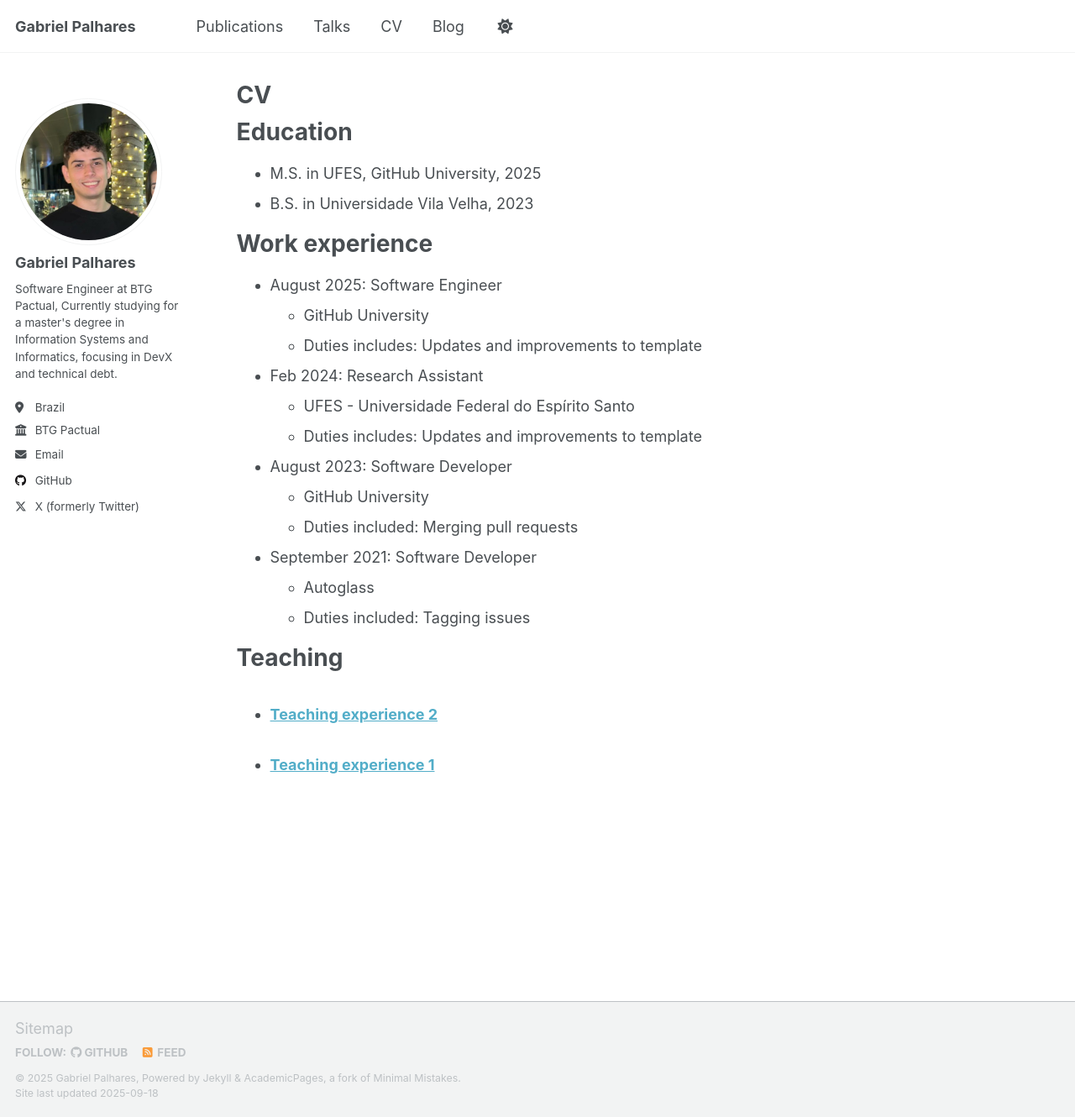
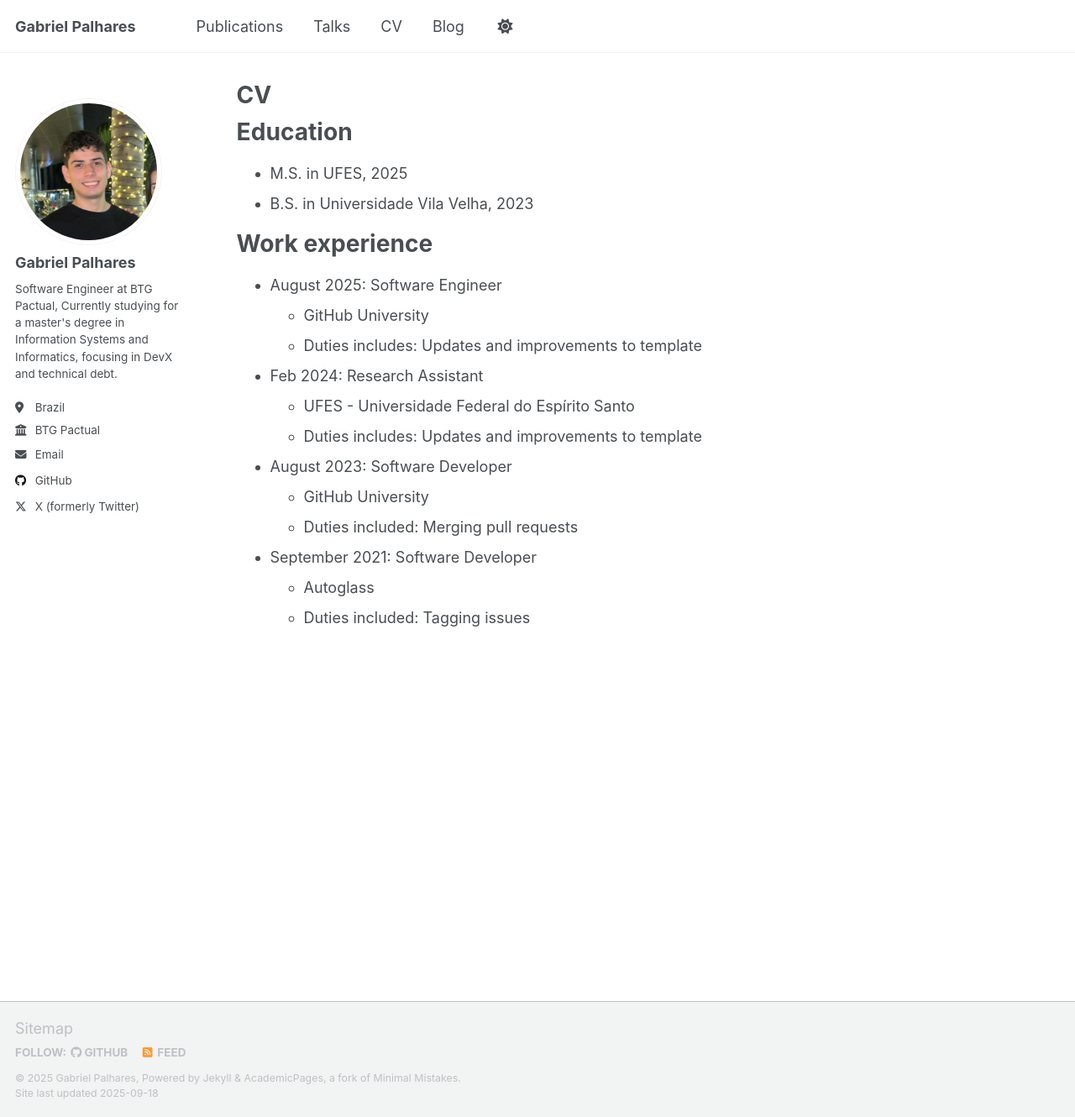
Before and after one commit to palharesgab/palharesgab.github.io, a Jekyll site: the page built from _pages/cv.md, in a window 1280 px wide and 1330 px high. Shown: the whole window at 84% size. Built offline with Jekyll 4.4.1, drawn with Linux system fonts in a browser that asks for light colours; a script that is not in the unit is left out.

Commit message:
Update cv.md

```diff
--- a/_pages/cv.md
+++ b/_pages/cv.md
@@ -11,7 +11,7 @@
 
 Education
 ======
-* M.S. in UFES, GitHub University, 2025
+* M.S. in UFES, 2025
 * B.S. in Universidade Vila Velha, 2023
 
 Work experience
@@ -31,9 +31,3 @@
 * September 2021: Software Developer
   * Autoglass
   * Duties included: Tagging issues
-
-Teaching
-======
-  <ul>{% for post in site.teaching reversed %}
-    {% include archive-single-cv.html %}
-  {% endfor %}</ul>
```
